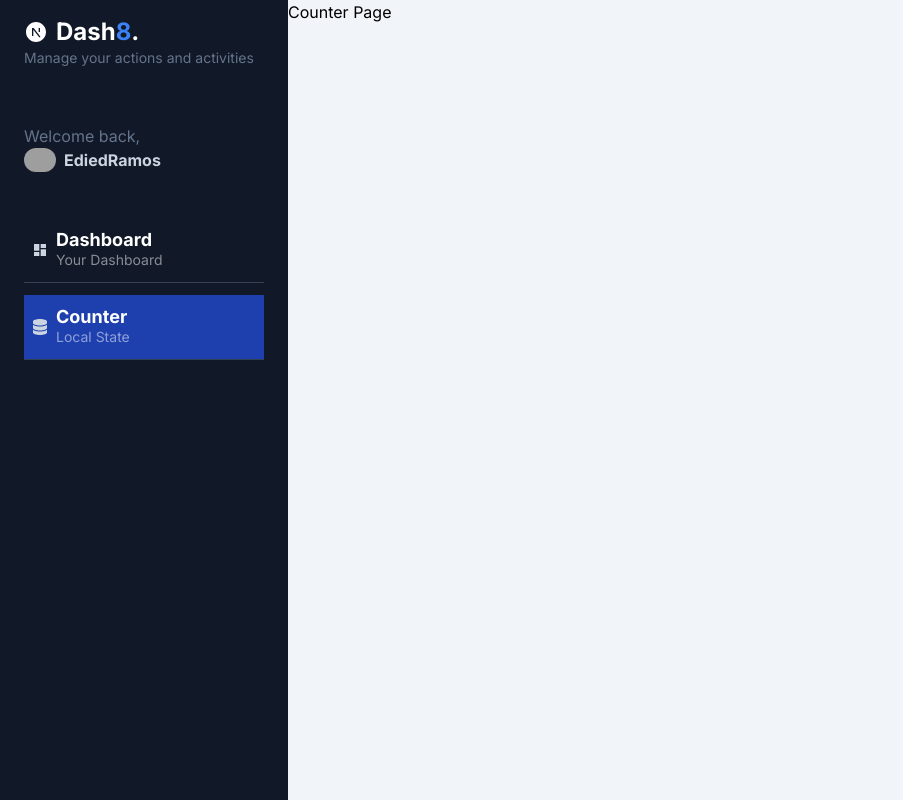
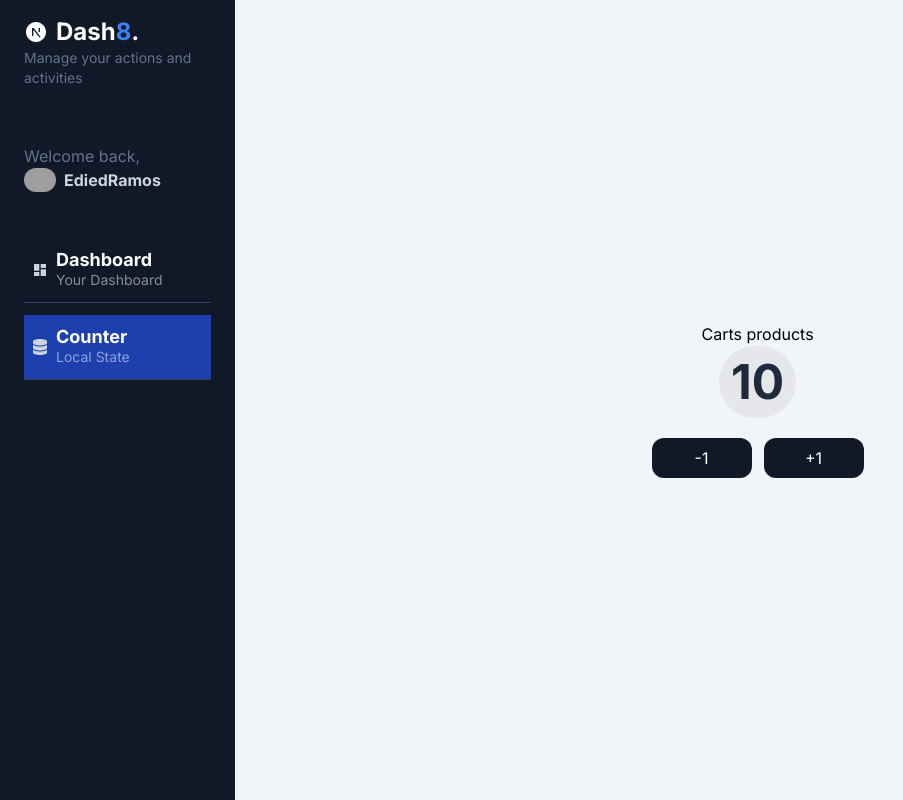
Before and after one commit to EdiedRamos/my-dashboard-nextjs, a Next.js app: page /dashboard/counter in a window 1280 px wide. Shown: the whole page, without its empty margins (0-903 px from the left). Built offline with nearby package versions, Linux system fonts and the light colour scheme; grey boxes are pictures that could not be loaded.

Commit message:
feat: combine server and client components

```diff
--- a/src/app/dashboard/counter/page.tsx
+++ b/src/app/dashboard/counter/page.tsx
@@ -1,12 +1,18 @@
+import { CartCounter } from "@/app/shopping-cart/Components";
 import { Metadata } from "next";
 
 export const metadata: Metadata = {
-  title: "Counter Page",
-  description: "Counter section",
+  title: "Shopping Cart",
+  description: "Shopping Cart Section",
 };
 
 const CounterPage = () => {
-  return <h1>Counter Page</h1>;
+  return (
+    <div className="flex flex-col items-center justify-center w-full h-full">
+      <h1 className="text-black">Carts products</h1>
+      <CartCounter initialCartCounter={10} />
+    </div>
+  );
 };
 
 export default CounterPage;
--- a/src/app/dashboard/layout.tsx
+++ b/src/app/dashboard/layout.tsx
@@ -9,7 +9,7 @@ export default function DashboardLayout({ children }: Props) {
     <div className="bg-slate-100 overflow-y-scroll w-screen h-screen antialiased text-slate-300 selection:bg-blue-600 selection:text-white">
       <div className="flex">
         <Sidebar />
-        <div className="text-black">{children}</div>
+        <div className="w-full">{children}</div>
       </div>
     </div>
   );
--- /dev/null
+++ b/src/app/shopping-cart/Components/CartCounter.tsx
@@ -0,0 +1,37 @@
+"use client";
+
+import React from "react";
+import { useState } from "react";
+
+interface Props {
+  initialCartCounter?: number;
+}
+
+export const CartCounter = ({ initialCartCounter = 0 }: Props) => {
+  const [counter, setCounter] = useState<number>(initialCartCounter);
+
+  const handleIncrement = () => setCounter((prev) => prev + 1);
+  const handleDecrement = () => setCounter((prev) => prev - 1);
+
+  return (
+    <div className="flex flex-col items-center gap-5">
+      <span className="text-slate-800 font-bold text-5xl bg-gray-200 p-3 rounded-full">
+        {counter}
+      </span>
+      <div className="flex gap-3">
+        <button
+          onClick={handleDecrement}
+          className="flex items-center justify-center p-2 rounded-xl bg-gray-900 text-white hover:bg-gray-700 transition-all w-[100px]"
+        >
+          -1
+        </button>
+        <button
+          onClick={handleIncrement}
+          className="flex items-center justify-center p-2 rounded-xl bg-gray-900 text-white hover:bg-gray-700 transition-all w-[100px]"
+        >
+          +1
+        </button>
+      </div>
+    </div>
+  );
+};
--- /dev/null
+++ b/src/app/shopping-cart/Components/index.ts
@@ -0,0 +1 @@
+export * from "./CartCounter";
```
